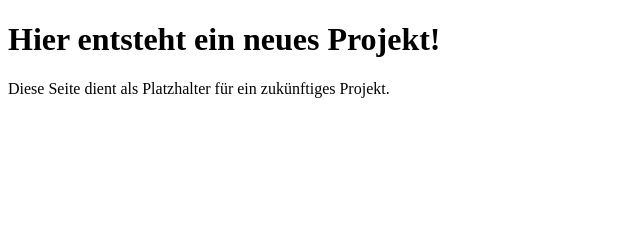
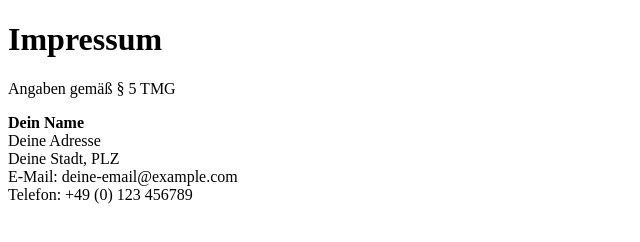
Before and after one commit to TroopaDonRon82/AMZ, a plain HTML site: page index.html in a window 1280 px wide. Shown: the whole page, without its empty margins (0-640 px from the left). Drawn offline with Linux system fonts and the light colour scheme.

Commit message:
Update index.html

```diff
--- a/index.html
+++ b/index.html
@@ -3,10 +3,15 @@
 <head>
     <meta charset="UTF-8">
     <meta name="viewport" content="width=device-width, initial-scale=1.0">
-    <title>Meine Test-Website</title>
+    <title>Impressum</title>
 </head>
 <body>
-    <h1>Hier entsteht ein neues Projekt!</h1>
-    <p>Diese Seite dient als Platzhalter für ein zukünftiges Projekt.</p>
+    <h1>Impressum</h1>
+    <p>Angaben gemäß § 5 TMG</p>
+    <p><strong>Dein Name</strong><br>
+    Deine Adresse<br>
+    Deine Stadt, PLZ<br>
+    E-Mail: deine-email@example.com<br>
+    Telefon: +49 (0) 123 456789</p>
 </body>
 </html>
```
